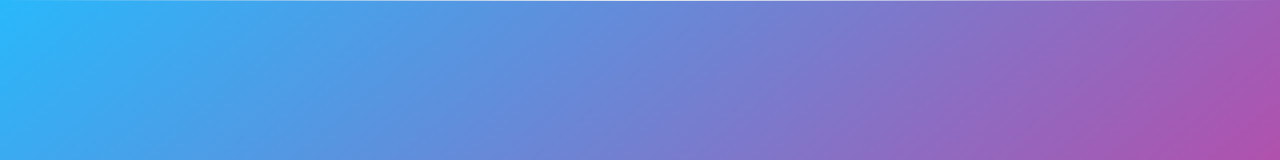
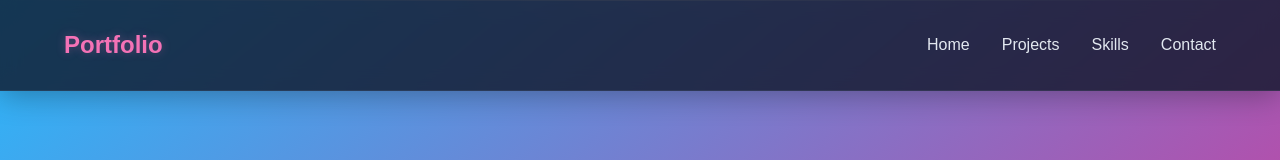
Before and after one commit to dhivinvarshan-it/PortFolio-Website, a React (Vite) app: page / in a window 1280 px wide. Shown: the top 160 px of the page. Built offline with nearby package versions, Linux system fonts and the light colour scheme; no server answers.

Commit message:
edited nav

```diff
--- a/src/App.jsx
+++ b/src/App.jsx
@@ -10,7 +10,9 @@
   import Skill from './components/Skill';
 
   import Project from './components/Project';
-// import Navbar from './components/navbar';
+import Navbars from './components/Navbars';
+
+
 
 
 
@@ -31,7 +33,8 @@
     return (
 
       <div className={`app ${isLoaded ? "loaded" : ""}`}>
-        {/* <Navbar/> */}
+
+       <Navbars/>
 
 
         <Hero/>
--- a/src/components/Navbar.jsx
+++ b/src/components/Navbars.jsx
@@ -13,7 +13,7 @@ const staggerContainer = {
   },
 };
 
-const Navbar = () => {
+const Navbars = () => {
   return (
     <motion.nav
       className="navbar"
@@ -45,4 +45,4 @@ const Navbar = () => {
     </motion.nav>
   );
 };
-export default Navbar;
+export default Navbars;
```
